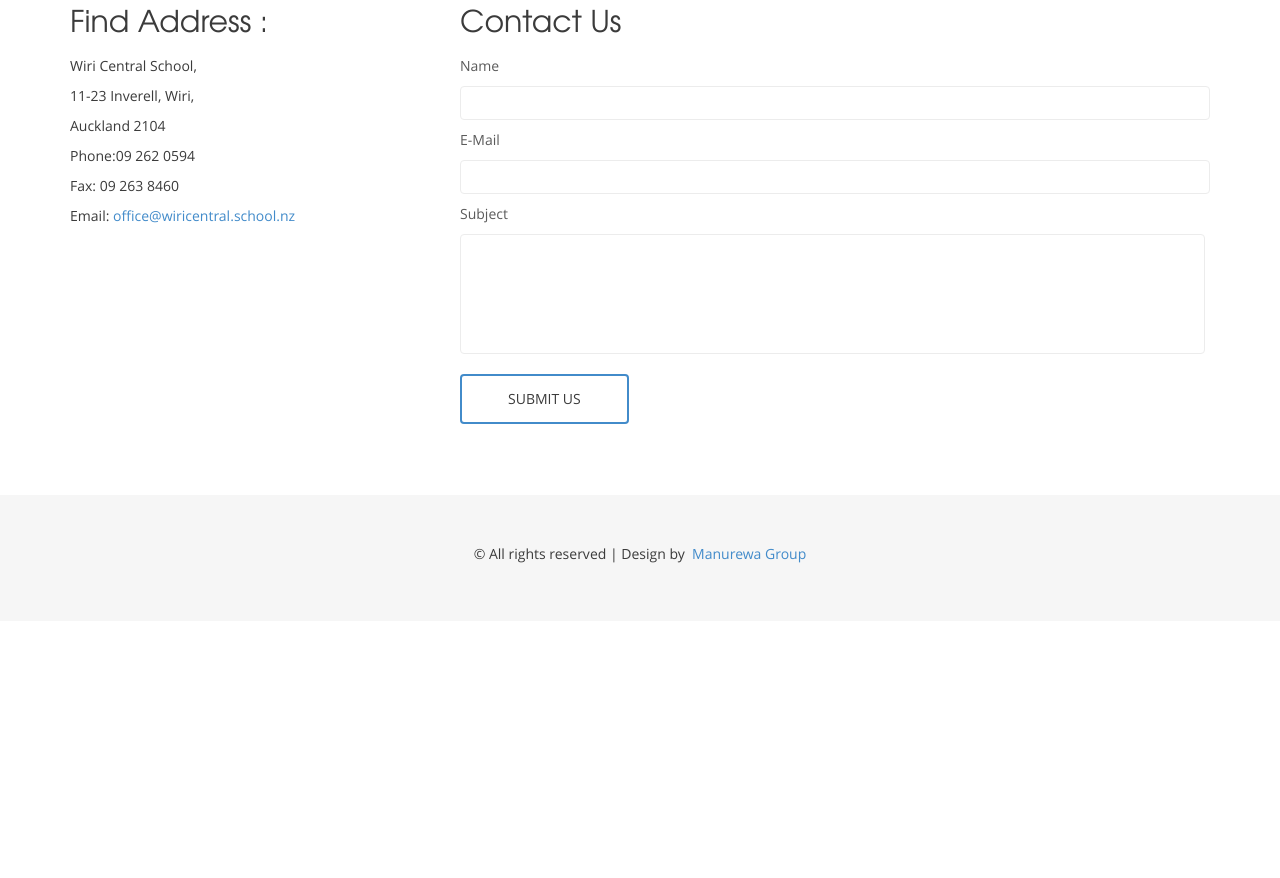
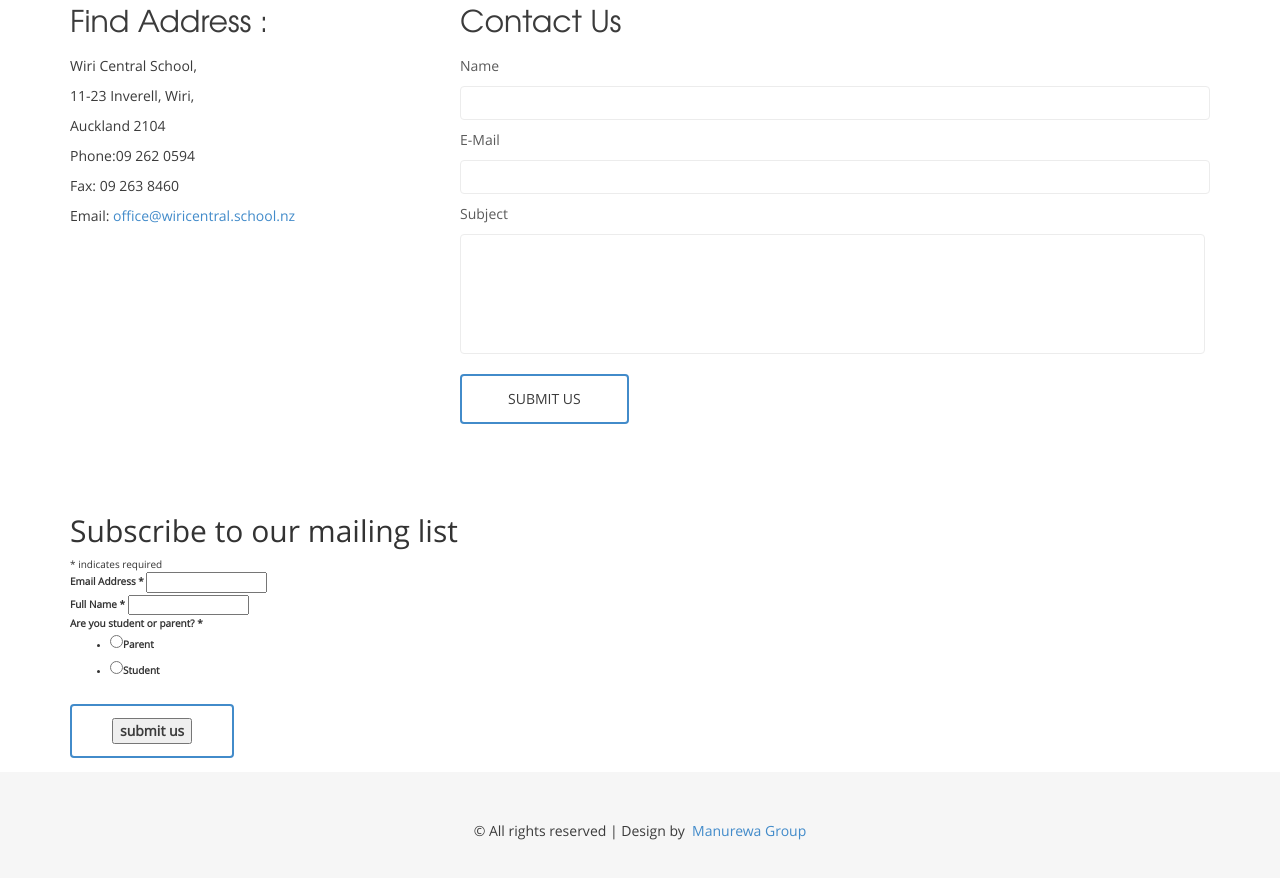
Before and after one commit to joshuang0605/wiri-central, a plain HTML site: page contact.html in a window 1280 px wide. Shown: the part 726-1604 px from the top of the page. Before the commit the page ends 1347 px from the top, so only its background shows below. Drawn offline with Linux system fonts and the light colour scheme.

Commit message:
contact page

```diff
--- a/contact.html
+++ b/contact.html
@@ -123,6 +123,42 @@ License URL: http://creativecommons.org/licenses/by/3.0/
 	</div>
 </div>
 </div>
+<!-- Begin MailChimp Signup Form -->
+<div class="container">
+<form action="https://website.us18.list-manage.com/subscribe/post?u=825dd510527c3a6b2683aca1c&amp;id=56304d6ec5" method="post" id="mc-embedded-subscribe-form" name="mc-embedded-subscribe-form" class="validate" target="_blank" novalidate>
+    <div id="mc_embed_signup_scroll">
+	<h2>Subscribe to our mailing list</h2>
+<div class="indicates-required"><span class="asterisk">*</span> indicates required</div>
+<div >
+	<label for="mce-EMAIL">Email Address  <span class="asterisk">*</span>
+</label>
+	<input type="email" value="" name="EMAIL" class="required email" id="mce-EMAIL">
+</div>
+<div >
+	<label for="mce-FNAME">Full Name  <span class="asterisk">*</span>
+</label>
+	<input type="text" value="" name="FNAME" class="required" id="mce-FNAME">
+</div>
+<div class="input-group">
+    <strong>Are you student or parent?  <span class="asterisk">*</span>
+</strong>
+    <ul><li><input type="radio" value="Parent" name="ROLE" id="mce-ROLE-0"><label for="mce-ROLE-0">Parent</label></li>
+<li><input type="radio" value="Student" name="ROLE" id="mce-ROLE-1"><label for="mce-ROLE-1">Student</label></li>
+</ul>
+</div>
+	<div id="mce-responses" class="clear">
+		<div class="response" id="mce-error-response" style="display:none"></div>
+		<div class="response" id="mce-success-response" style="display:none"></div>
+	</div>    <!-- real people should not fill this in and expect good things - do not remove this or risk form bot signups-->
+    <div style="position: absolute; left: -5000px;" aria-hidden="true"><input type="text" name="b_825dd510527c3a6b2683aca1c_56304d6ec5" tabindex="-1" value=""></div>
+	<div>
+		<label class="fa-btn btn-1 btn-1e"><input type="submit" value="submit us"></label>
+	</div>
+    </div>
+</form>
+</div>
+
+<!--End mc_embed_signup-->
 <div class="footer_bg"><!-- start footer -->
 	<div class="container">
 		<div class="row  footer">
```
